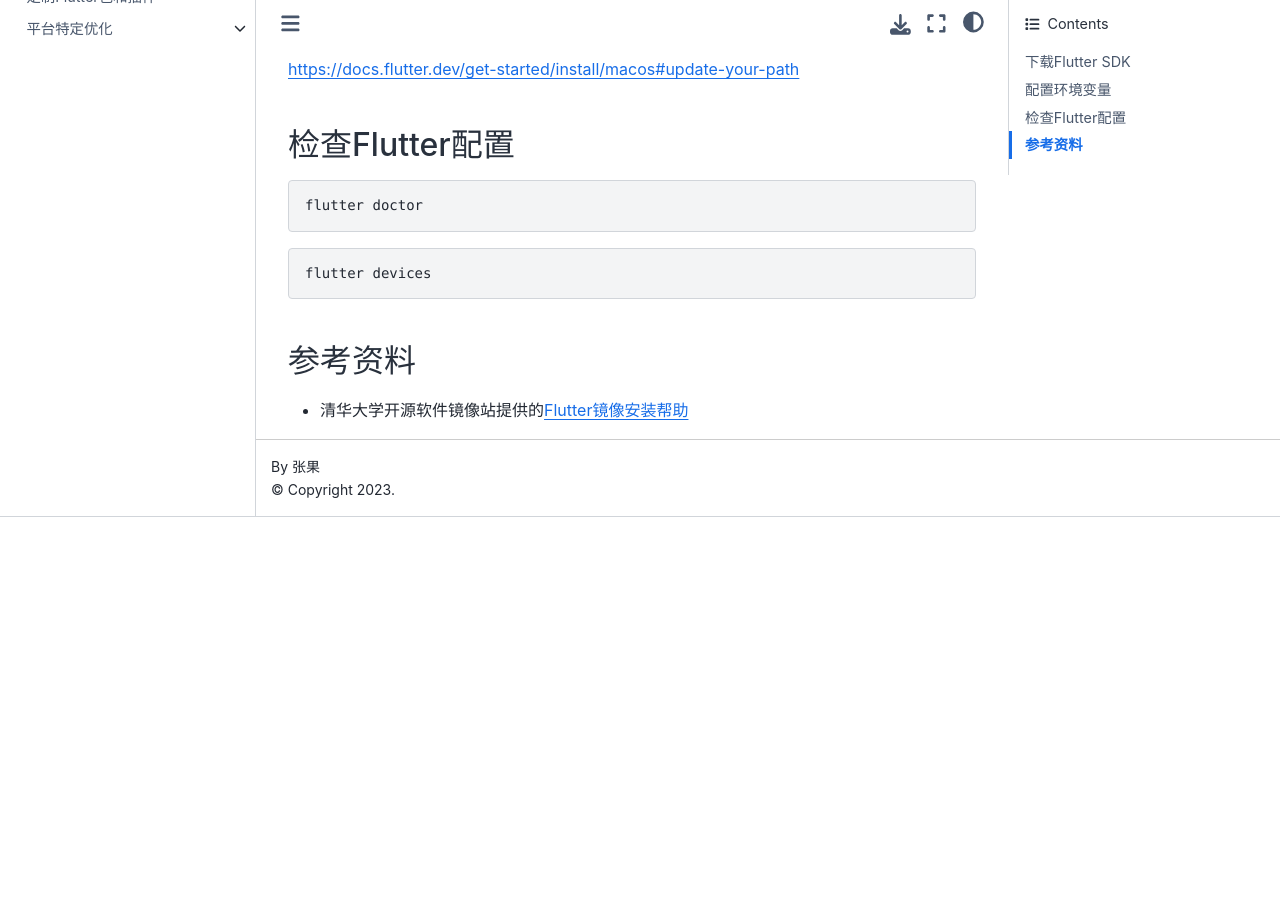
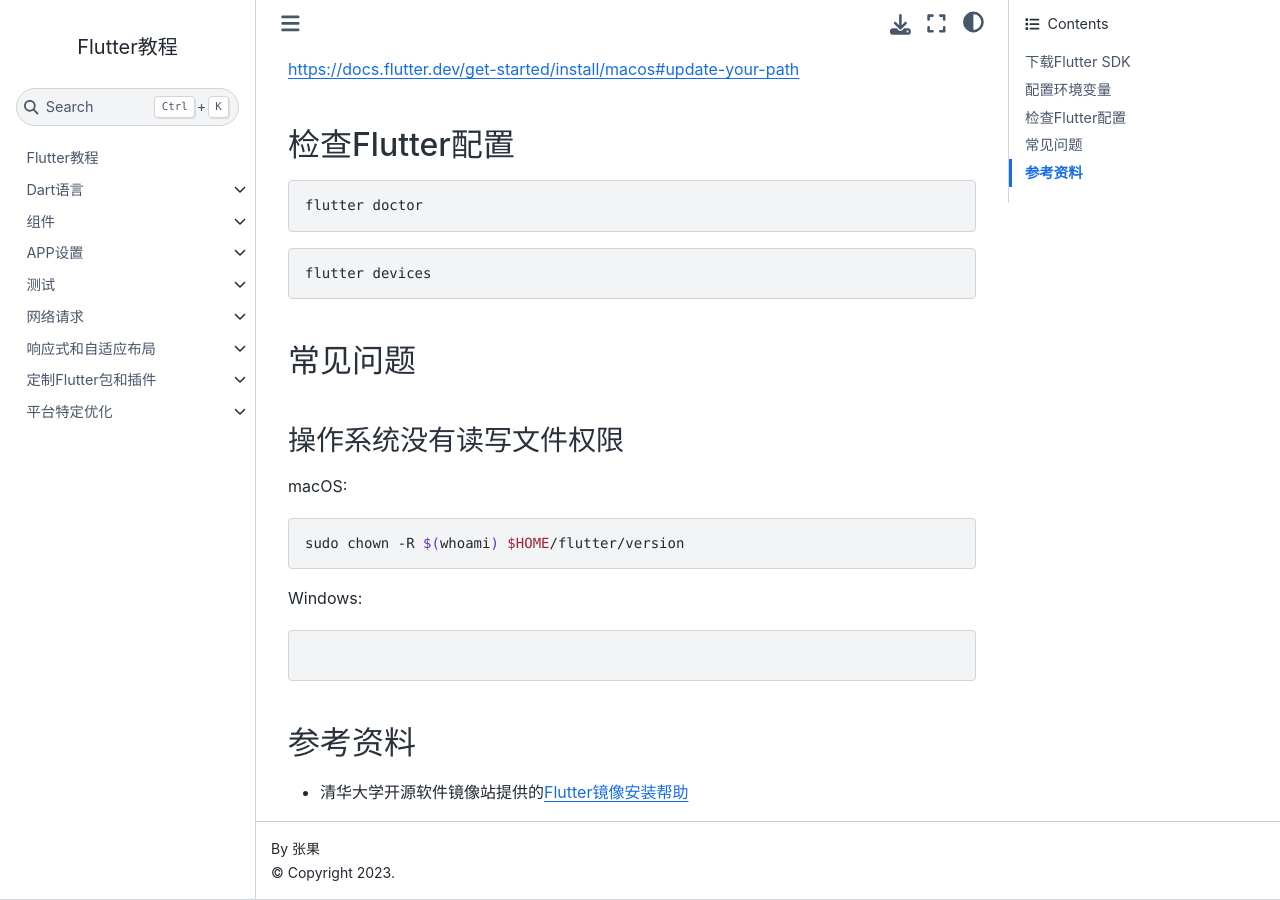
Before and after one commit to quanttide/quanttide-tutorial-of-flutter, a Jupyter Book: the page built from 1_quick_start/2_installation/1_installing_flutter_sdk.md, in a window 1280 px wide and 900 px high, scrolled down 705 px. Built offline with Jupyter Book 1.0.4 settings and Sphinx 7.4.7 and the Sphinx Book theme 1.1.4, drawn with Linux system fonts in a browser that asks for light colours; pages that are not in the unit, such as notebooks, are missing from menus; before the commit the page ends 1222 px from its top, so only the background shows below that.

Commit message:
feat: 安装Flutter SDK增加常见问题

````diff
--- a/1_quick_start/2_installation/1_installing_flutter_sdk.md
+++ b/1_quick_start/2_installation/1_installing_flutter_sdk.md
@@ -36,6 +36,22 @@ flutter doctor
 flutter devices
 ```
 
+## 常见问题
+
+### 操作系统没有读写文件权限
+
+macOS:
+
+```shell
+sudo chown -R $(whoami) $HOME/flutter/version
+```
+
+Windows:
+
+```shell
+
+```
+
 ## 参考资料
 
 - 清华大学开源软件镜像站提供的[Flutter镜像安装帮助](https://mirrors.tuna.tsinghua.edu.cn/help/flutter/)
````
